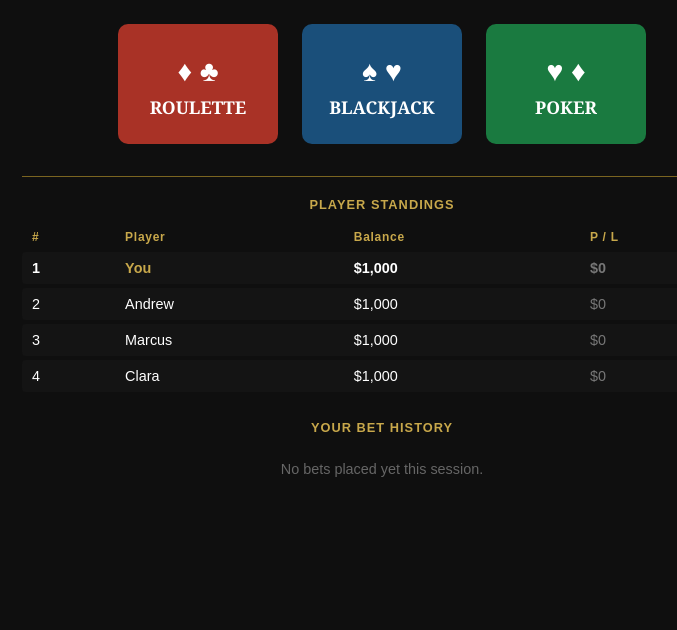
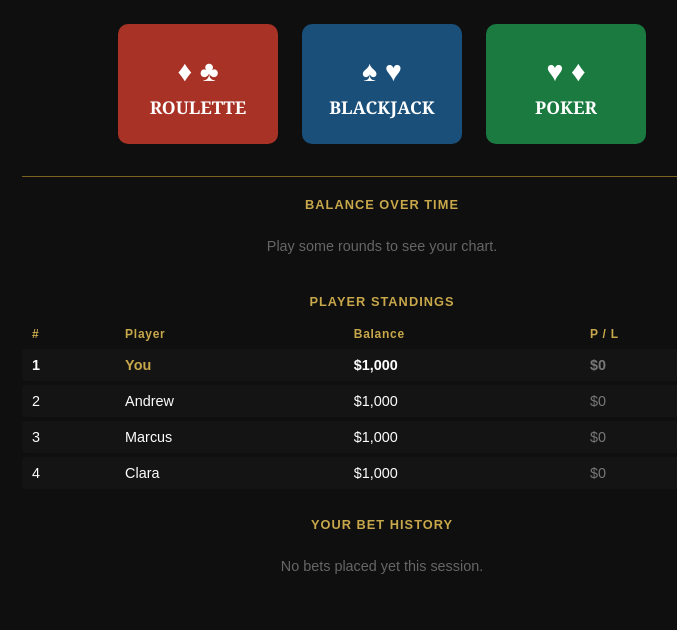
Before and after one commit to patrickjameison-source/Casino-project, a Flask app: page / in a window 1280 px wide. Shown: the part 249-879 px from the top of the page, without its empty margins (258-935 px from the left). Before the commit the page ends 726 px from the top, so only its background shows below. Run offline with Flask 3, Linux system fonts and the light colour scheme.

Commit message:
Add balance-over-time chart to lobby
Track each player's bankroll after every round (player.py bankroll_history).
Reconstruct human balance history from session history on the backend.
Draw a canvas line chart in the lobby with gold/red/blue/green lines per player,
dashed $1,000 baseline, and a color legend.

Co-Authored-By: Claude Sonnet 4.6 <noreply@anthropic.com>

```diff
--- a/app.py
+++ b/app.py
@@ -84,17 +84,23 @@ def api_lobby():
     for key in ('bj', 'roulette', 'poker'):
         _flush(sess, key)
     human_pl = sess['bankroll'] - sess['starting_bankroll']
+    # Reconstruct human balance history from full session history
+    h_hist = [sess['starting_bankroll']]
+    for e in sess['history']:
+        h_hist.append(h_hist[-1] + e['net'])
     return jsonify({
         'bankroll':          sess['bankroll'],
         'starting_bankroll': sess['starting_bankroll'],
         'human_pl':          human_pl,
-        'history':           sess['history'][-50:],   # last 50
+        'history':           sess['history'][-50:],
+        'human_history':     h_hist,
         'ai_players': [
             {
-                'name':        p.name,
-                'bankroll':    p.bankroll,
-                'profit_loss': p.profit_loss,
-                'personality': p.personality,
+                'name':             p.name,
+                'bankroll':         p.bankroll,
+                'profit_loss':      p.profit_loss,
+                'personality':      p.personality,
+                'bankroll_history': p.bankroll_history,
             }
             for p in sess['ai_players']
         ],
--- a/player.py
+++ b/player.py
@@ -30,6 +30,9 @@ class Player:
         self.bankroll          = starting_bankroll
         self.active            = True
 
+        # Balance history — one entry per round, starting with initial bankroll
+        self.bankroll_history  = [starting_bankroll]
+
         # Last-round data (reset each time apply_result is called)
         self.last_net          = None
         self.last_bet          = 0
@@ -57,6 +60,7 @@ class Player:
         self.last_bet_key = bet_key
 
         self.bankroll += net
+        self.bankroll_history.append(self.bankroll)
         if self.bankroll <= 0:
             self.bankroll = 0
             self.active   = False
--- a/templates/lobby.html
+++ b/templates/lobby.html
@@ -27,6 +27,18 @@
   </div>
 
   <div class="gold-line" style="margin: 0 0 20px;"></div>
+
+  <!-- Balance Chart -->
+  <div style="margin-bottom: 24px;">
+    <div style="font-size:0.8rem;font-weight:bold;color:var(--gold);letter-spacing:.08em;margin-bottom:10px;">
+      BALANCE OVER TIME
+    </div>
+    <div id="no-chart" style="color:#666;font-size:0.9rem;padding:16px 0;">
+      Play some rounds to see your chart.
+    </div>
+    <canvas id="balance-chart" style="display:none;width:100%;height:220px;border-radius:6px;"></canvas>
+    <div id="chart-legend" style="display:none;flex-wrap:wrap;gap:4px;margin-top:8px;"></div>
+  </div>
 
   <!-- Player Standings -->
   <div style="margin-bottom: 24px;">
@@ -63,11 +75,124 @@
 
 {% block scripts %}
 <script>
+function drawBalanceChart(humanHistory, aiPlayers) {
+  const canvas  = document.getElementById('balance-chart');
+  const noChart = document.getElementById('no-chart');
+  const legend  = document.getElementById('chart-legend');
+
+  const series = [
+    { label: 'You', color: '#c8a84b', points: humanHistory },
+    ...aiPlayers.map(p => ({
+      label:  p.name,
+      color:  p.personality === 'aggressive' ? '#e53935'
+            : p.personality === 'moderate'   ? '#1e88e5'
+            :                                  '#43a047',
+      points: p.bankroll_history,
+    }))
+  ];
+
+  const maxLen = Math.max(...series.map(s => s.points.length));
+  if (maxLen < 2) {
+    noChart.style.display = '';
+    canvas.style.display = 'none';
+    legend.style.display = 'none';
+    return;
+  }
+
+  noChart.style.display = 'none';
+  canvas.style.display  = 'block';
+  legend.style.display  = 'flex';
+
+  legend.innerHTML = series.map(s =>
+    `<span style="display:flex;align-items:center;gap:5px;margin-right:14px;">
+      <span style="display:inline-block;width:22px;height:3px;background:${s.color};border-radius:2px;"></span>
+      <span style="font-size:0.72rem;color:#aaa;">${s.label}</span>
+    </span>`
+  ).join('');
+
+  const dpr = window.devicePixelRatio || 1;
+  const W   = canvas.offsetWidth;
+  const H   = 220;
+  canvas.width  = W * dpr;
+  canvas.height = H * dpr;
+  const ctx = canvas.getContext('2d');
+  ctx.scale(dpr, dpr);
+
+  const pad = { top: 14, right: 20, bottom: 28, left: 62 };
+  const cW  = W - pad.left - pad.right;
+  const cH  = H - pad.top  - pad.bottom;
+
+  const allVals = series.flatMap(s => s.points);
+  const rawMin  = Math.min(...allVals);
+  const rawMax  = Math.max(...allVals);
+  const spread  = rawMax - rawMin || 200;
+  const yMin    = Math.floor((rawMin - spread * 0.08) / 100) * 100;
+  const yMax    = Math.ceil( (rawMax + spread * 0.08) / 100) * 100;
+  const yRange  = yMax - yMin || 1;
+
+  const toX = (i, len) => pad.left + (len < 2 ? 0 : i / (len - 1)) * cW;
+  const toY = v => pad.top + cH - ((v - yMin) / yRange) * cH;
+
+  // Background
+  ctx.fillStyle = '#0a0e14';
+  ctx.fillRect(0, 0, W, H);
+
+  // Grid lines + Y labels
+  const gridStep = yRange <= 400 ? 100 : yRange <= 1000 ? 200 : 500;
+  const firstGrid = Math.ceil(yMin / gridStep) * gridStep;
+  ctx.font      = '10px monospace';
+  ctx.textAlign = 'right';
+  for (let v = firstGrid; v <= yMax; v += gridStep) {
+    const y       = toY(v);
+    const isStart = v === 1000;
+    ctx.strokeStyle = isStart ? 'rgba(200,168,75,0.4)' : 'rgba(255,255,255,0.07)';
+    ctx.lineWidth   = isStart ? 1.5 : 1;
+    ctx.setLineDash(isStart ? [4, 4] : []);
+    ctx.beginPath();
+    ctx.moveTo(pad.left, y);
+    ctx.lineTo(W - pad.right, y);
+    ctx.stroke();
+    ctx.setLineDash([]);
+    ctx.fillStyle = isStart ? 'rgba(200,168,75,0.65)' : 'rgba(255,255,255,0.3)';
+    ctx.fillText('$' + v.toLocaleString(), pad.left - 6, y + 3.5);
+  }
+
+  // Plot each series
+  series.forEach(s => {
+    if (s.points.length < 2) return;
+    ctx.strokeStyle = s.color;
+    ctx.lineWidth   = 2;
+    ctx.lineJoin    = 'round';
+    ctx.beginPath();
+    s.points.forEach((val, i) => {
+      const x = toX(i, s.points.length);
+      const y = toY(val);
+      i === 0 ? ctx.moveTo(x, y) : ctx.lineTo(x, y);
+    });
+    ctx.stroke();
+    // Dot at current position
+    const lx = toX(s.points.length - 1, s.points.length);
+    const ly = toY(s.points[s.points.length - 1]);
+    ctx.fillStyle = s.color;
+    ctx.beginPath();
+    ctx.arc(lx, ly, 3.5, 0, Math.PI * 2);
+    ctx.fill();
+  });
+
+  // X axis label
+  ctx.fillStyle  = 'rgba(255,255,255,0.18)';
+  ctx.textAlign  = 'center';
+  ctx.fillText('rounds →', W / 2, H - 6);
+}
+
 async function loadLobby() {
   const r = await fetch('/api/lobby');
   const d = await r.json();
 
   document.getElementById('bankroll').textContent = '$' + d.bankroll.toLocaleString();
+
+  // Chart
+  drawBalanceChart(d.human_history, d.ai_players);
 
   // Standings
   const rows = [['You', d.bankroll, d.human_pl], ...d.ai_players.map(p => [p.name, p.bankroll, p.profit_loss])];
```
